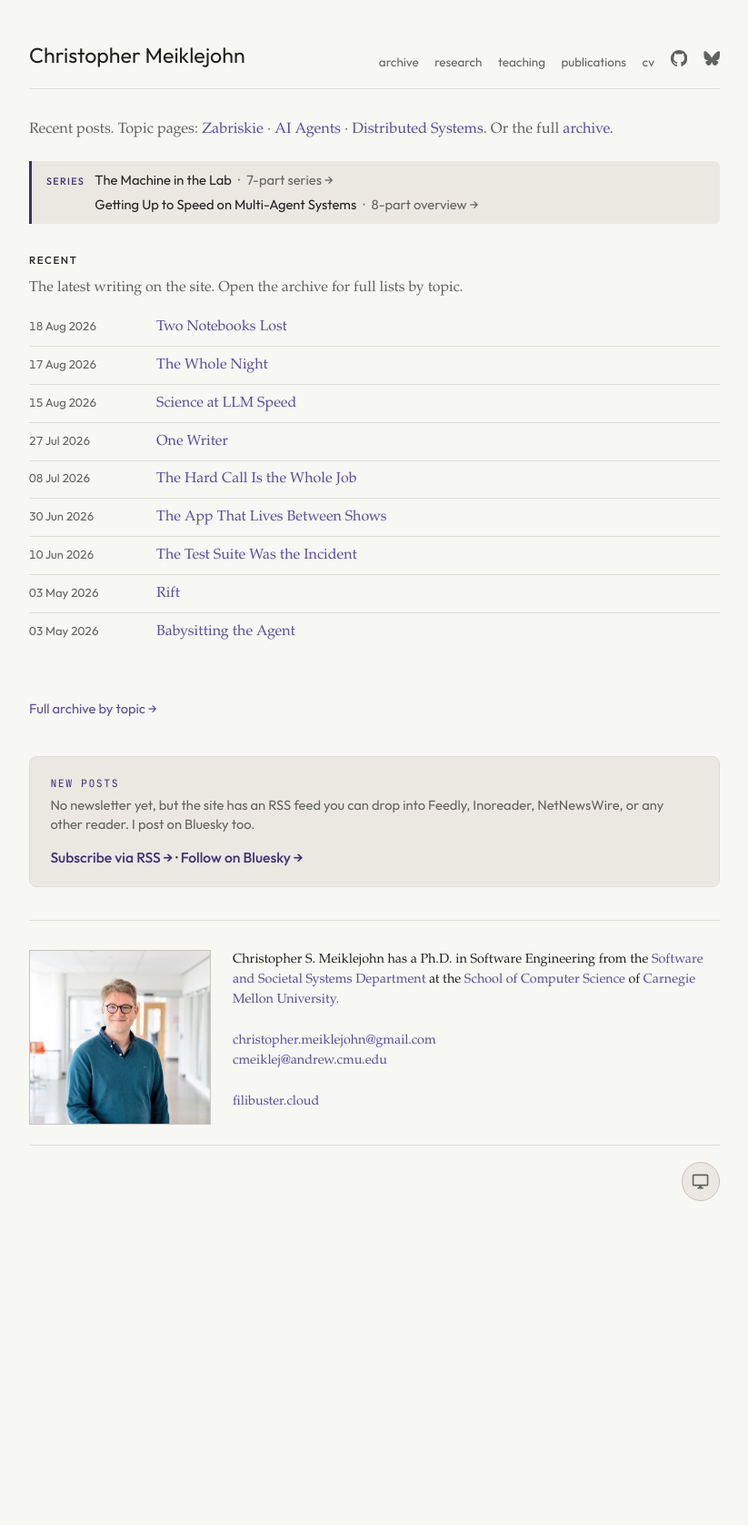
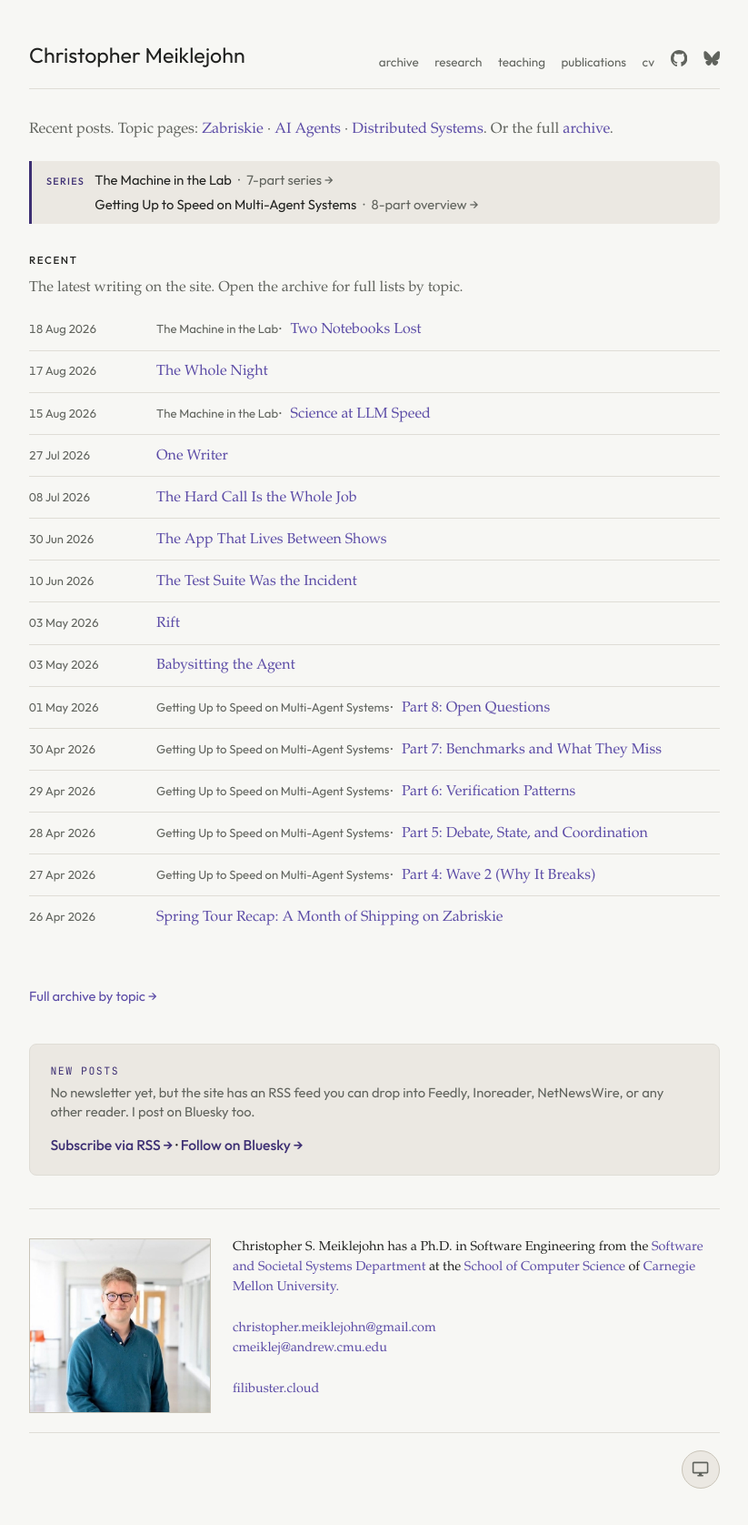
Before and after one commit to cmeiklejohn/cmeiklejohn.github.io, a Jekyll site: the page built from index.html, in a window 1280 px wide. Shown: the whole page at 91% size, without its empty margins (228-1051 px from the left). Built offline with Jekyll 4.4.1, drawn with Linux system fonts in a browser that asks for light colours; before the commit the page ends 1360 px from its top, so only the background shows below that.

Commit message:
Label series posts on the homepage (#99)

```diff
--- a/css/main.css
+++ b/css/main.css
@@ -468,6 +468,29 @@ ul.posts li:last-child {
   text-underline-offset: 3px;
 }
 
+.home-post-entry {
+  min-width: 0;
+}
+
+.home-post-series {
+  font-family: var(--font-ui);
+  font-size: 0.82rem;
+  font-weight: 400;
+  color: var(--fg-muted);
+  text-decoration: none;
+}
+
+.home-post-series:hover {
+  color: var(--link-hover);
+  text-decoration: underline;
+  text-underline-offset: 3px;
+}
+
+.home-post-series-sep {
+  color: var(--fg-muted);
+  margin-right: 0.25rem;
+}
+
 @media (max-width: 520px) {
   ul.posts li {
     grid-template-columns: 1fr;
--- a/index.html
+++ b/index.html
@@ -29,9 +29,19 @@ description: "Christopher Meiklejohn — Ph.D., Software Engineering (CMU). Note
     <h2 id="home-recent-heading" class="home-section-title archive-section-heading">Recent</h2>
     <p class="archive-section-intro">The latest writing on the site. Open the archive for full lists by topic.</p>
     <ul class="posts">
-      {% assign recent_posts = site.posts | where_exp: "p", "p.series != 'mas'" %}
-      {% for post in recent_posts limit:9 %}
-        <li><span class="home-post-date">{{ post.date | date_to_string }}</span> <a class="home-post-link" href="{{ post.url }}">{{ post.title }}</a></li>
+      {% for post in site.posts limit:15 %}
+        {% assign series_meta = site.data.series[post.series] %}
+        {% assign series_title_prefix = "" %}
+        <li>
+          <span class="home-post-date">{{ post.date | date_to_string }}</span>
+          <span class="home-post-entry">
+            {% if series_meta %}
+              {% capture series_title_prefix %}{{ series_meta.title }}, {% endcapture %}
+              <a class="home-post-series" href="{{ series_meta.landing_url }}">{{ series_meta.title }}</a><span class="home-post-series-sep" aria-hidden="true">·</span>
+            {% endif %}
+            <a class="home-post-link" href="{{ post.url }}">{{ post.title | remove_first: series_title_prefix }}</a>
+          </span>
+        </li>
       {% endfor %}
     </ul>
   </section>
```
